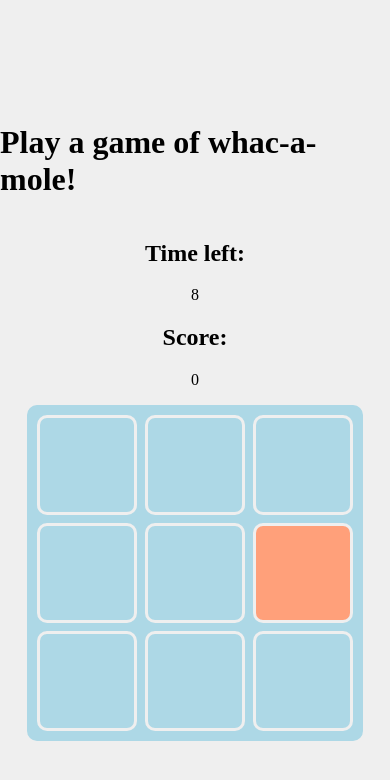
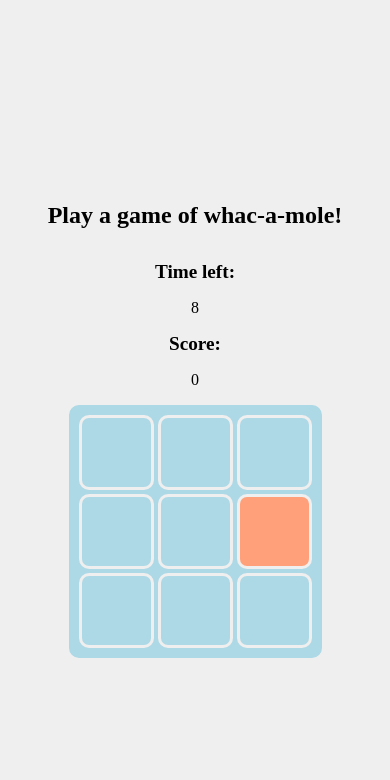
Before and after one commit to katannamari/whac-a-mole, a plain HTML site: page index.html in a window 390 px wide. Both pictures are taken after a click on the button "Start game". Drawn offline with Linux system fonts and the light colour scheme.

Commit message:
media queries to make font size and game board smaller.

```diff
--- a/styles.css
+++ b/styles.css
@@ -18,6 +18,7 @@ body {
   flex-direction: column;
   justify-content: center;
   align-items: center;
+  text-align: center;
 }
 
 /* Game board */
@@ -41,11 +42,6 @@ body {
   background-color: lightsalmon;
 }
 
-/* Game stats */
-.game-info {
-  text-align: center;
-}
-
 /* Button */
 .button {
   background-color: lightsalmon;
@@ -63,3 +59,26 @@ body {
 .button-hidden {
   display: none;
 }
+
+/* Media Queries */
+
+@media screen and (max-width: 900px) {
+  /* Font sizes */
+  h1 {
+    font-size: 1.5rem;
+  }
+
+  h2 {
+    font-size: 1.2rem;
+  }
+
+  /* Game board */
+  .grid {
+    grid-template-columns: 75px 75px 75px;
+    grid-template-rows: 75px 75px 75px;
+    column-gap: 0.25rem;
+    row-gap: 0.25rem;
+    padding: 10px;
+    border-radius: 10px;
+  }
+}
```
